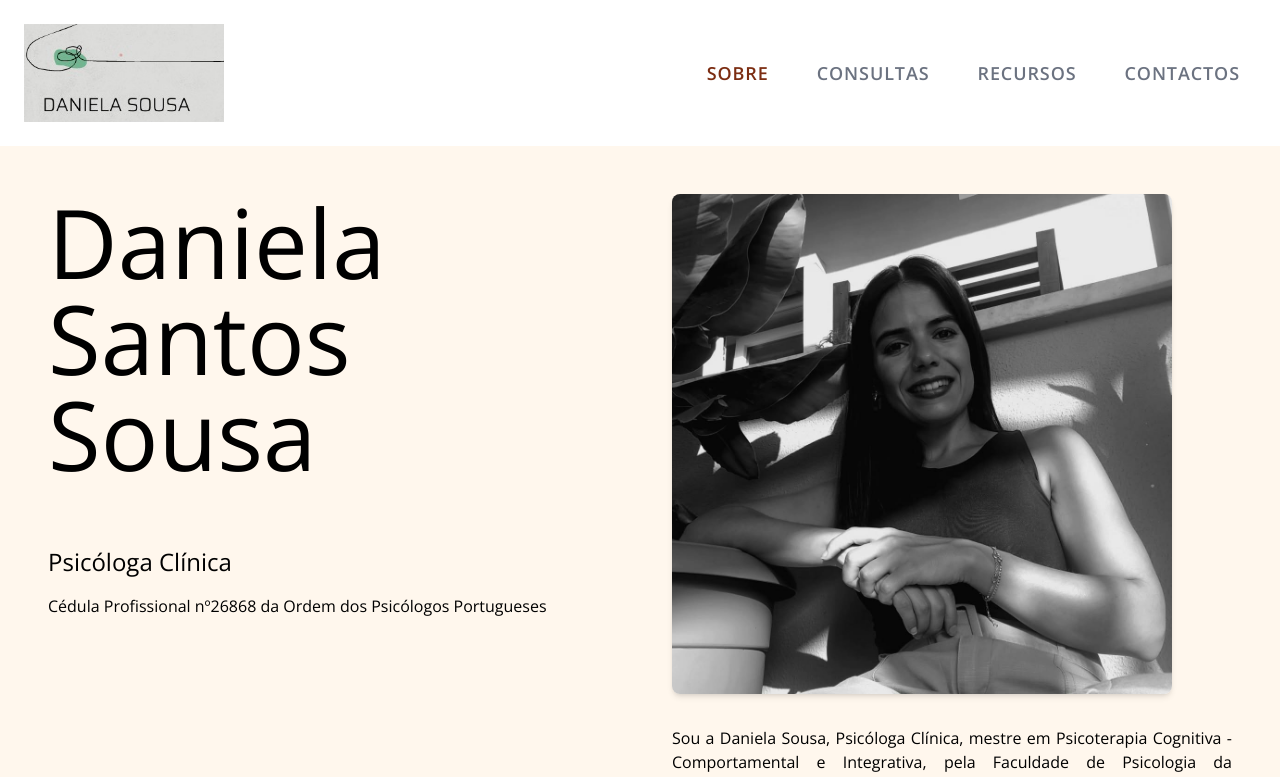
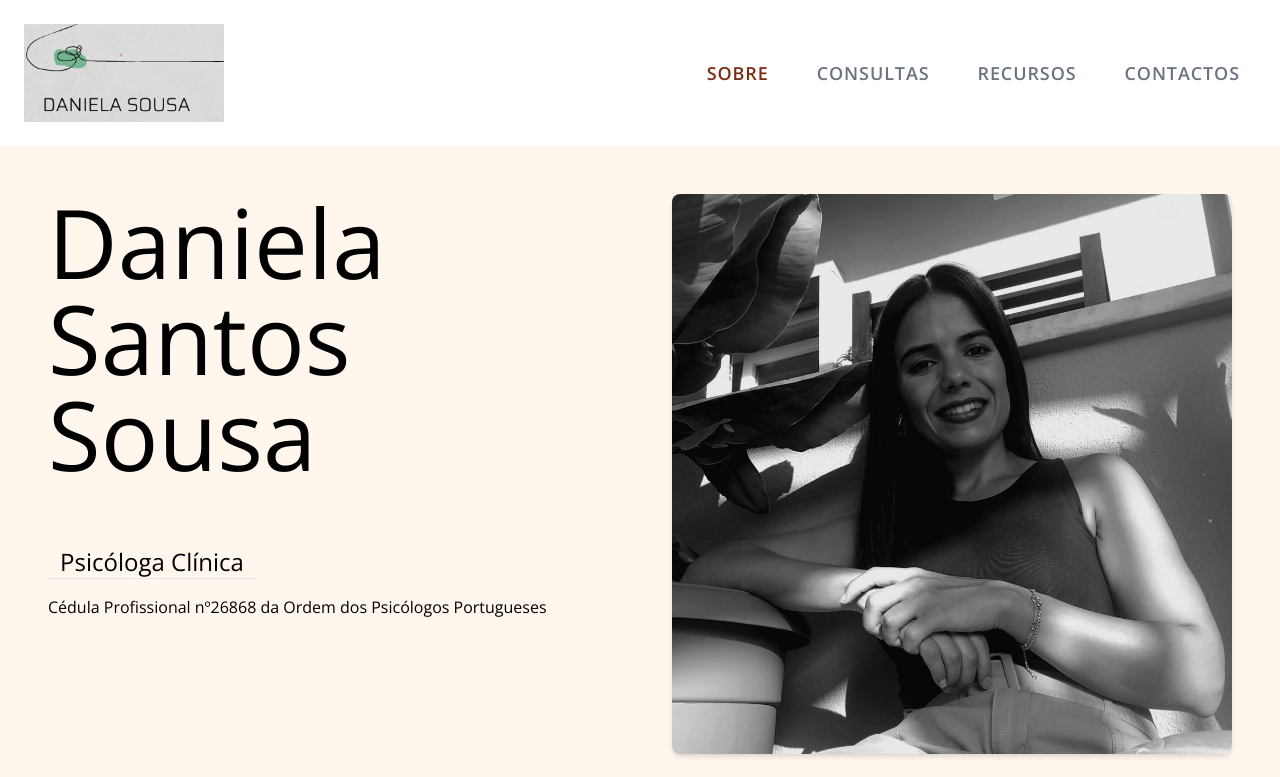
Before and after one commit to DeleteMind/site_psicologa, a Next.js app in the folder daniela-app/: page /sobre in a window 1280 px wide. Shown: the top 777 px of the page. Built offline with nearby package versions, Linux system fonts and the light colour scheme.

Commit message:
add_borderb_page_about

```diff
--- a/daniela-app/app/sobre/page.tsx
+++ b/daniela-app/app/sobre/page.tsx
@@ -8,7 +8,7 @@ export default function SobrePage() {
         <div className="flex flex-col gap-4 sm:gap-16 lg:w-1/2 mb-6">
           <h1 className="text-4xl sm:text-8xl">Daniela Santos <br /> Sousa</h1>
           <div className="space-y-2 sm:space-y-4">
-            <h2 className="text-xl sm:text-2xl">Psicóloga Clínica</h2>
+            <h2 className="border-b text-center w-52 text-xl sm:text-2xl">Psicóloga Clínica</h2>
             <p className="text-sm sm:text-base">Cédula Profissional nº26868 da Ordem dos Psicólogos Portugueses</p>
           </div>
         </div>
@@ -19,7 +19,7 @@ export default function SobrePage() {
             alt="Sobre"
             width={500}
             height={1080}
-            className="rounded-lg shadow-md w-full max-w-[500px] h-auto object-cover"
+            className="rounded-lg shadow-md w-full max-w-[700px] h-auto object-cover"
           />
           <div className="space-y-2 sm:space-y-4 text-justify">
             <p className="text-sm sm:text-base">Sou a Daniela Sousa, Psicóloga Clínica, mestre em Psicoterapia Cognitiva - Comportamental e Integrativa, pela Faculdade de Psicologia da Universidade de Lisboa. Interesso-me especialmente pelas relações humanas e pela forma como o nosso sistema nervoso se modifica à medida que vamos criando novas relações interpessoais.</p>
```
